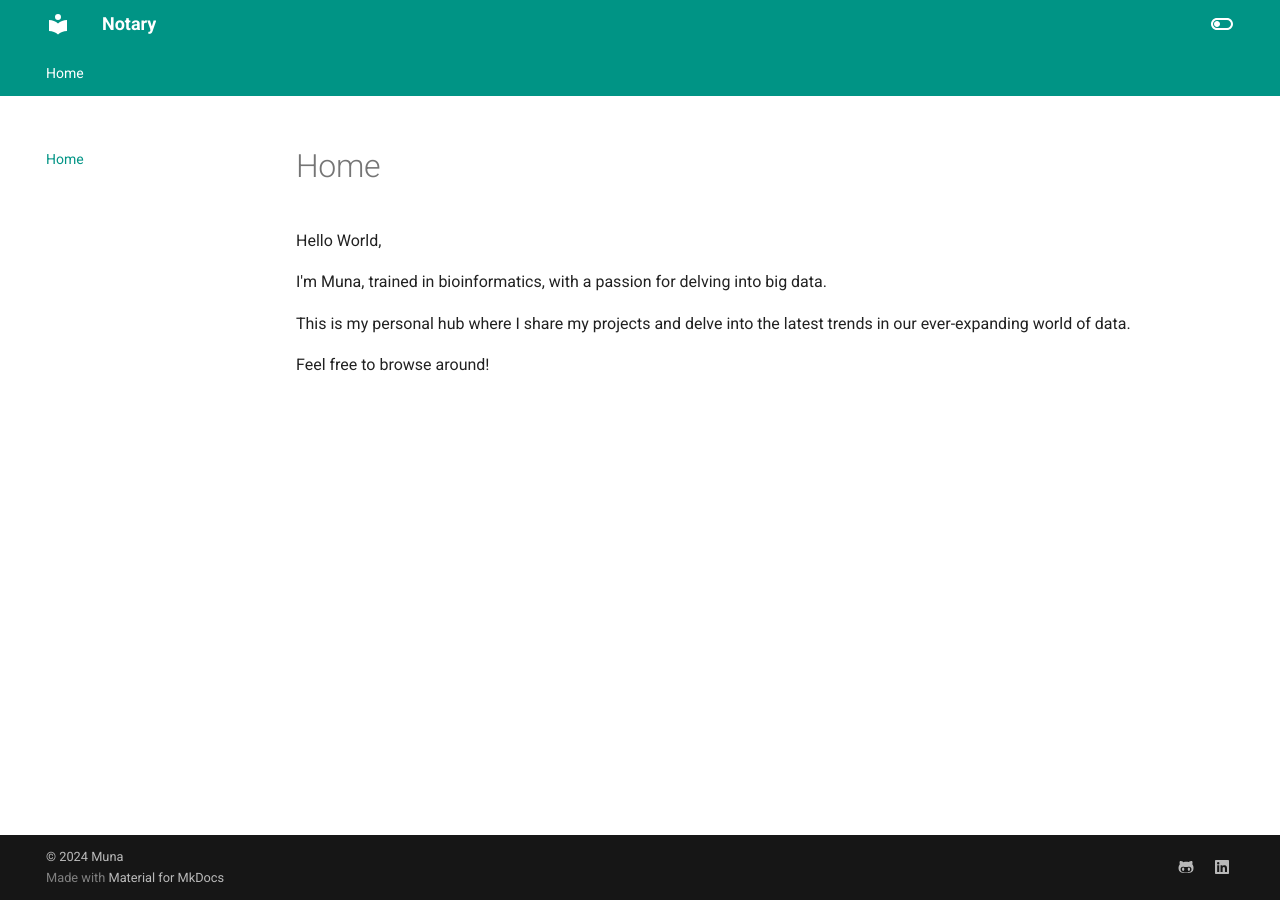
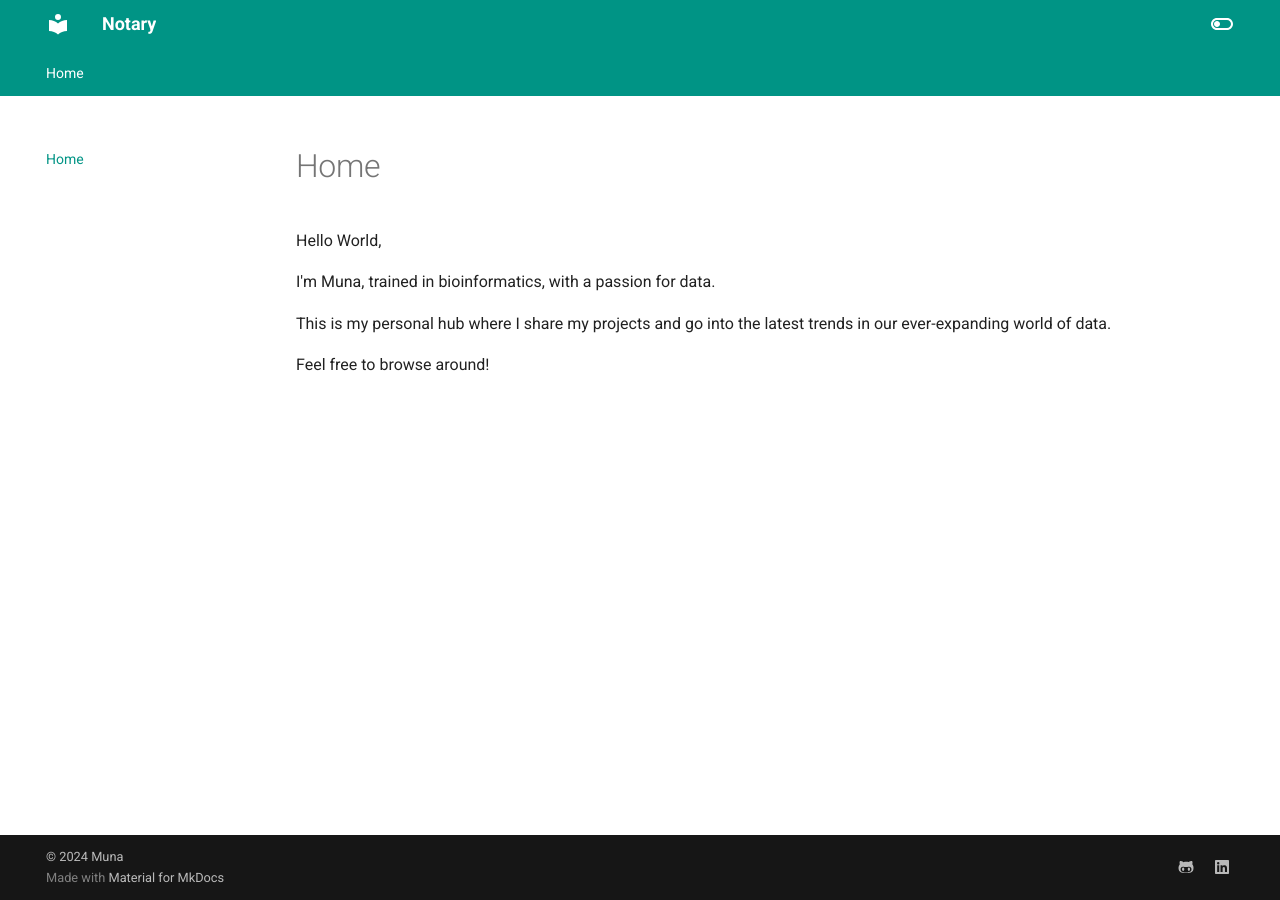
Before and after one commit to RBBU/notary, an MkDocs documentation site: the page built from docs/index.md, in a window 1280 px wide. Built offline with MkDocs 1.6.1 and Material for MkDocs 9.7.7, drawn with Linux system fonts in a browser that asks for light colours.

```diff
--- a/docs/index.md
+++ b/docs/index.md
@@ -2,8 +2,8 @@
 
 Hello World,
 
-I'm Muna, trained in bioinformatics, with a passion for delving into big data.
+I'm Muna, trained in bioinformatics, with a passion for data.
 
-This is my personal hub where I share my projects and delve into the latest trends in our ever-expanding world of data.
+This is my personal hub where I share my projects and go into the latest trends in our ever-expanding world of data.
 
 Feel free to browse around!
```
